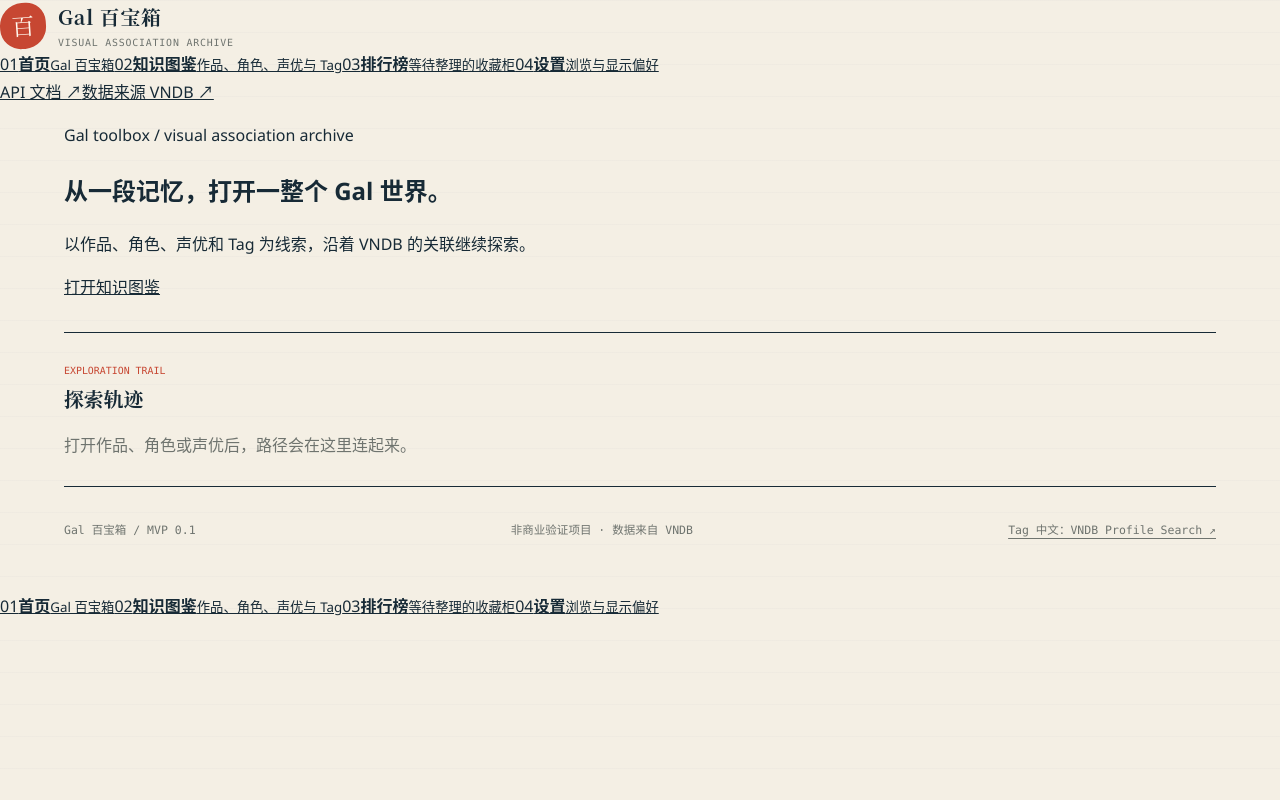
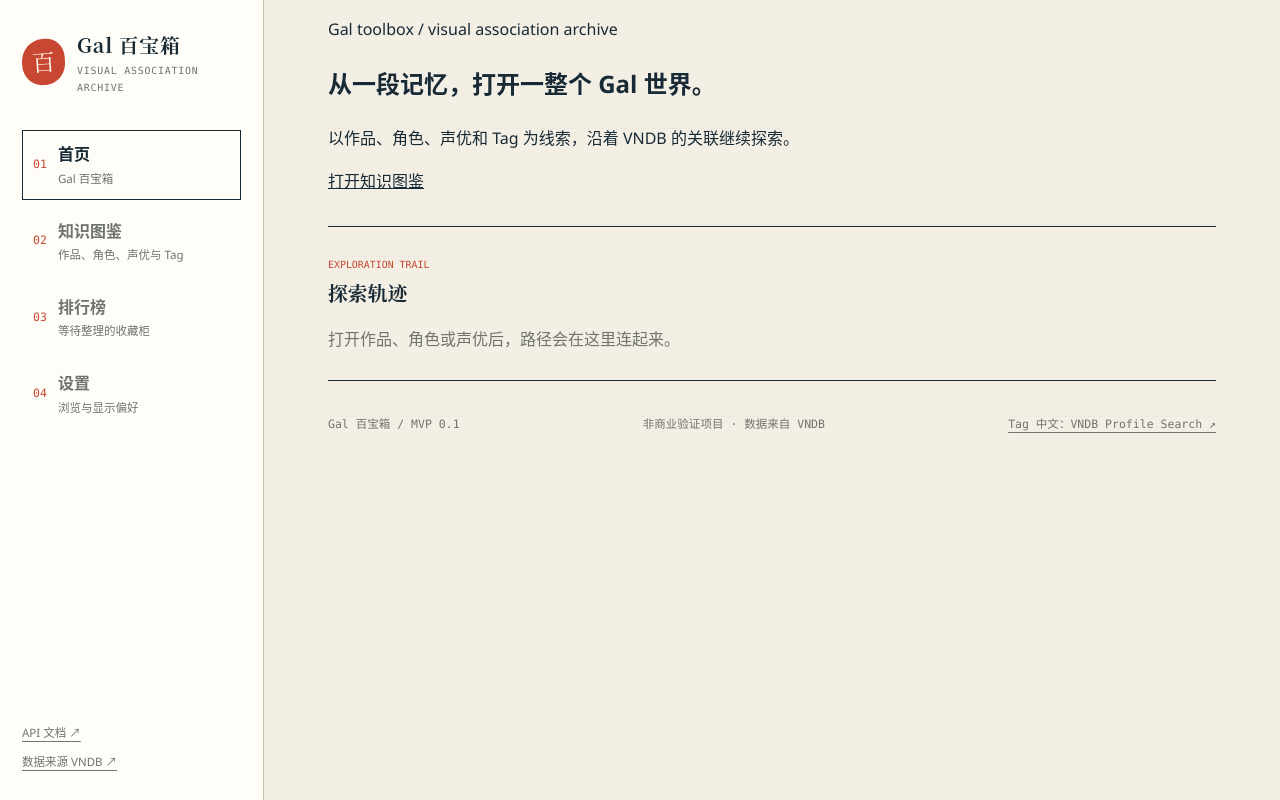
Before and after one commit to Minyaako/gal-toolbox, a React (Vite) app in the folder apps/web/: page / in a window 1280 px wide. Built offline with nearby package versions, Linux system fonts and the light colour scheme.

Commit message:
fix(web): complete shell route contract

```diff
--- a/apps/web/src/app/routes.tsx
+++ b/apps/web/src/app/routes.tsx
@@ -12,10 +12,22 @@ import { AppShell } from "./AppShell";
 
 type LegacyEntityType = "vn" | "character" | "staff" | "tag";
 
+export function legacyRedirectContract(
+  type: LegacyEntityType,
+  id: string,
+  search: string,
+  hash: string,
+) {
+  return {
+    replace: true,
+    to: `/knowledge/${type}/${id}${search}${hash}`,
+  };
+}
+
 function LegacyRedirect({ type }: { type: LegacyEntityType }) {
   const { id = "" } = useParams();
   const location = useLocation();
-  return <Navigate replace to={`/knowledge/${type}/${id}${location.search}${location.hash}`} />;
+  return <Navigate {...legacyRedirectContract(type, id, location.search, location.hash)} />;
 }
 
 export const appRoutes: RouteObject[] = [{
@@ -38,7 +50,7 @@ export const appRoutes: RouteObject[] = [{
 }];
 
 export function pageTitle(pathname: string): string {
-  if (/^\/knowledge\/tag\/[^/]+$/.test(pathname)) return "Tag 鍥鹃壌";
+  if (/^\/knowledge\/tag\/[^/]+$/.test(pathname)) return "Tag 图鉴";
   if (/^\/knowledge\/(vn|character|staff)\/[^/]+$/.test(pathname) || pathname === "/knowledge") return "知识图鉴";
   if (pathname === "/ranking") return "排行榜";
   if (pathname === "/settings") return "设置";
--- a/apps/web/src/styles.css
+++ b/apps/web/src/styles.css
@@ -72,7 +72,53 @@ img { display: block; max-width: 100%; }
 
 .skip-link:focus { transform: translateY(0); }
 
-.app-shell { min-height: 100vh; }
+.app-shell {
+  display: grid;
+  grid-template-columns: 264px minmax(0, 1fr);
+  min-height: 100vh;
+  overflow-x: clip;
+}
+
+.app-rail {
+  position: sticky;
+  top: 0;
+  display: flex;
+  height: 100vh;
+  flex-direction: column;
+  gap: 34px;
+  overflow-y: auto;
+  padding: 28px 22px;
+  border-right: 1px solid var(--line);
+  background: var(--surface);
+}
+
+.app-stage { min-width: 0; }
+
+.app-navigation { display: grid; gap: 7px; }
+.app-navigation-link {
+  display: flex;
+  align-items: center;
+  gap: 11px;
+  min-width: 0;
+  padding: 10px;
+  border: 1px solid transparent;
+  color: var(--muted);
+  text-decoration: none;
+  transition: background var(--dur-1), border-color var(--dur-1), color var(--dur-1);
+}
+.app-navigation-link:hover { border-color: var(--line); color: var(--ink); }
+.app-navigation-link.is-active { border-color: var(--ink); background: var(--surface); color: var(--ink); }
+.app-navigation-marker {
+  color: var(--accent);
+  font-family: var(--font-mono);
+  font-size: var(--text-xs);
+}
+.app-navigation-copy { min-width: 0; }
+.app-navigation-copy strong, .app-navigation-copy small { display: block; }
+.app-navigation-copy small { color: var(--muted); font-size: var(--text-xs); }
+.app-rail-links { display: grid; gap: 9px; margin-top: auto; color: var(--muted); font-size: var(--text-xs); }
+.app-rail-links a { text-underline-offset: 4px; }
+.app-navigation-bottom { display: none; }
 
 .site-header {
   position: relative;
@@ -426,6 +472,27 @@ button:disabled { cursor: wait; opacity: 0.65; }
 .site-footer a { color: inherit; text-underline-offset: 4px; }
 
 @media (max-width: 760px) {
+  .app-shell { display: block; }
+  .app-rail { display: none; }
+  .app-stage { padding-bottom: calc(82px + env(safe-area-inset-bottom)); }
+  .app-navigation-bottom {
+    position: fixed;
+    z-index: 20;
+    right: 0;
+    bottom: 0;
+    left: 0;
+    display: grid;
+    grid-template-columns: repeat(4, minmax(0, 1fr));
+    gap: 0;
+    padding: 6px max(8px, env(safe-area-inset-right)) calc(6px + env(safe-area-inset-bottom)) max(8px, env(safe-area-inset-left));
+    border-top: 1px solid var(--line);
+    background: var(--surface);
+    box-shadow: 0 -8px 24px rgb(23 42 54 / 10%);
+    backdrop-filter: blur(12px);
+  }
+  .app-navigation-bottom .app-navigation-link { display: grid; justify-items: center; gap: 1px; padding: 5px 2px; text-align: center; }
+  .app-navigation-bottom .app-navigation-copy small { display: none; }
+  .app-navigation-bottom .app-navigation-copy strong { font-size: 0.68rem; }
   .site-header { align-items: flex-start; padding: 12px 18px; }
   .site-header nav { display: grid; gap: 2px; text-align: right; font-size: var(--text-xs); }
   main { padding-inline: 18px; }
```
Also changed, not shown: 1 other file (tests, documents, lock files or other folders).
